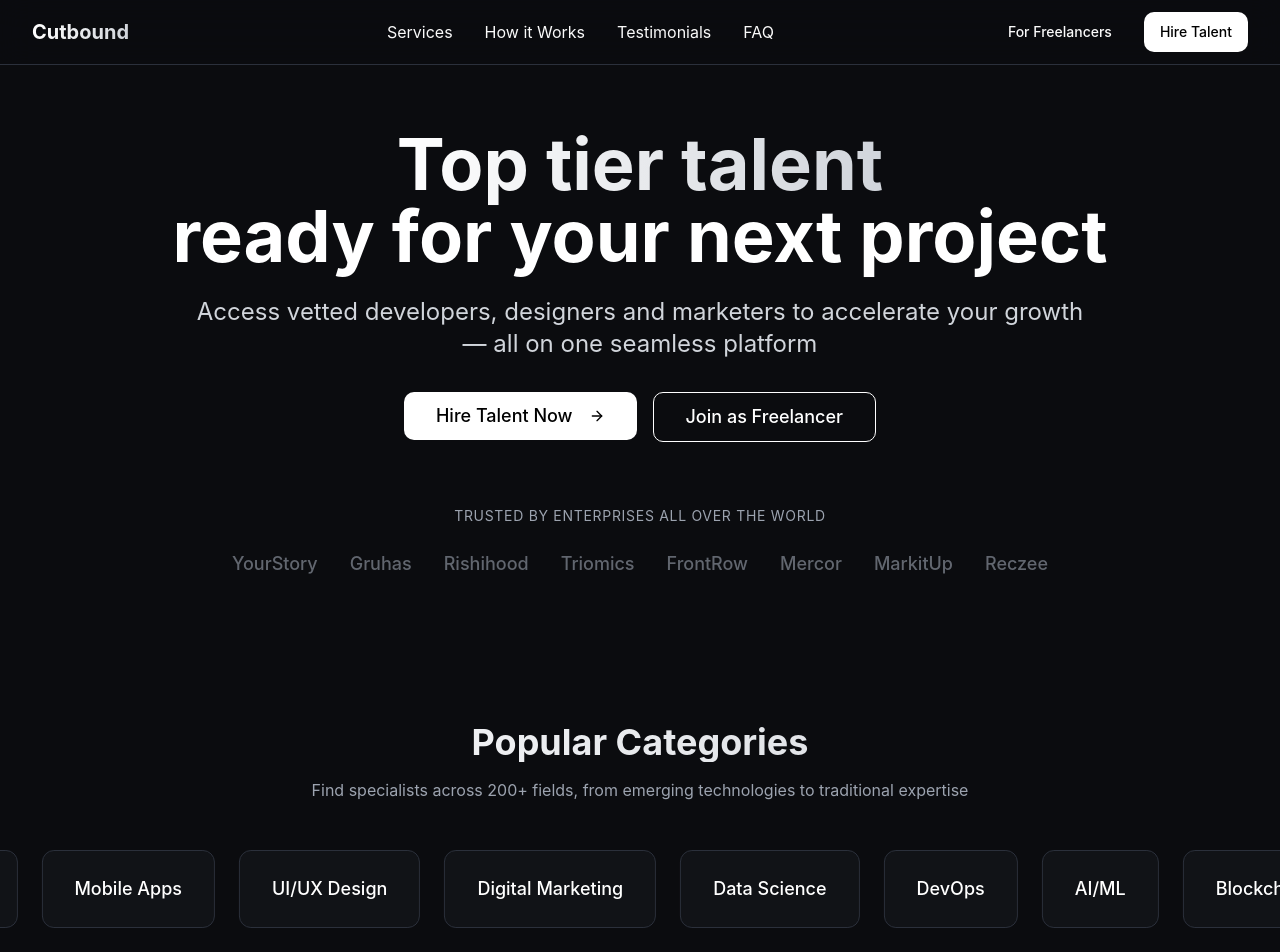
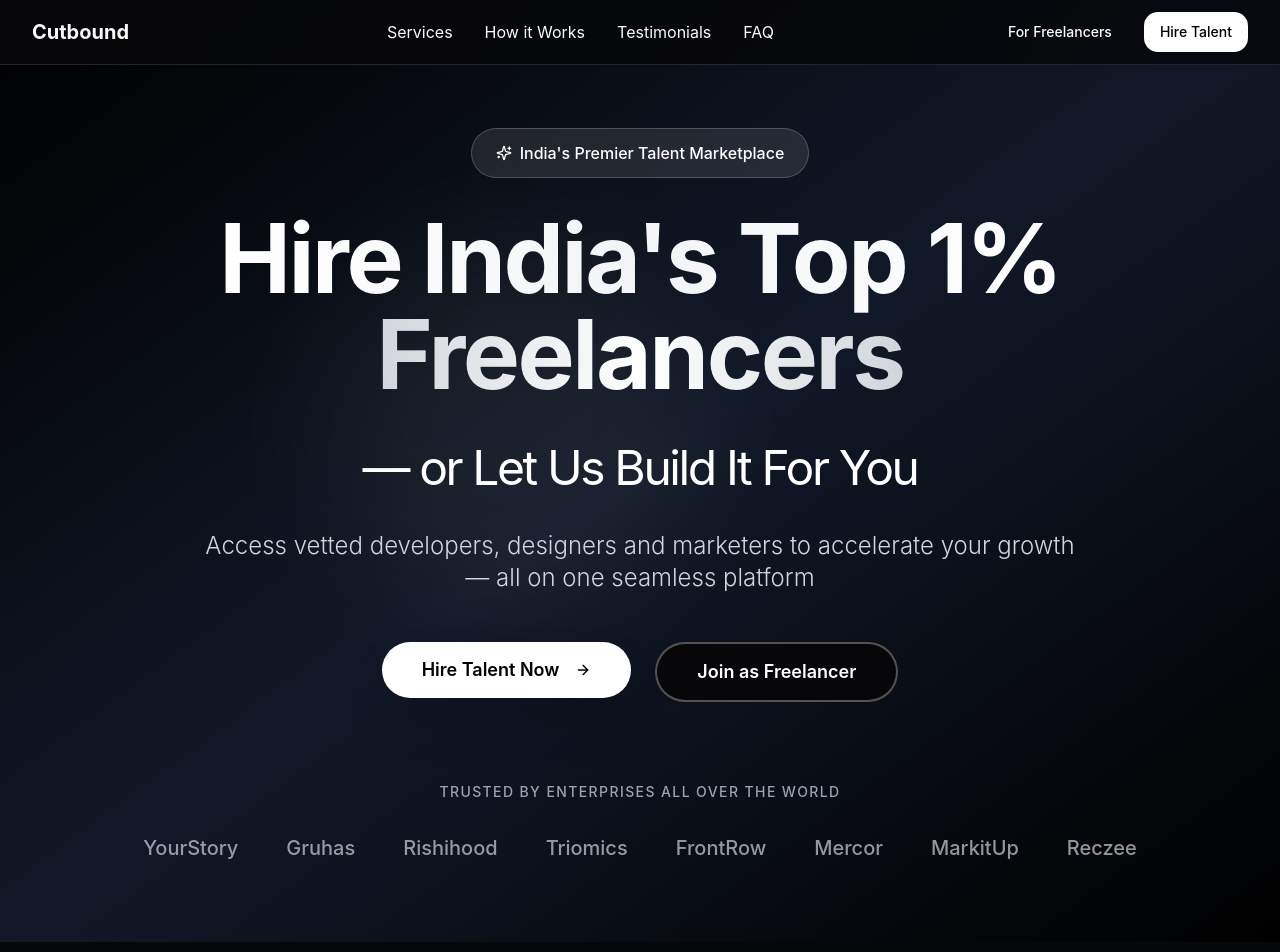
Before and after one commit to Finitebottutu/cutbound-talent-hub, a React (Vite) app: page / in a window 1280 px wide. Shown: the top 952 px of the page. Built offline with nearby package versions, Linux system fonts and the light colour scheme.

Commit message:
Refactor: Improve Hero section design
Updated the Hero section's headline to "Hire India’s Top 1% Freelancers — or Let Us Build It For You".

```diff
--- a/src/components/Categories.tsx
+++ b/src/components/Categories.tsx
@@ -6,29 +6,35 @@ const categories = [
 
 const Categories = () => {
   return (
-    <section className="py-16 overflow-hidden">
-      <div className="max-w-7xl mx-auto px-6 lg:px-8 mb-12">
-        <h2 className="text-3xl md:text-4xl font-bold text-center gradient-text mb-4">
+    <section className="py-20 overflow-hidden relative">
+      <div className="absolute inset-0 bg-gradient-to-b from-background via-card to-background"></div>
+
+      <div className="max-w-7xl mx-auto px-6 lg:px-8 mb-16 relative z-10">
+        <h2 className="text-4xl md:text-5xl font-bold text-center gradient-text mb-6">
           Popular Categories
         </h2>
-        <p className="text-gray-400 text-center max-w-2xl mx-auto">
+        <p className="text-gray-400 text-center max-w-2xl mx-auto text-lg">
           Find specialists across 200+ fields, from emerging technologies to traditional expertise
         </p>
       </div>
 
       <div className="relative">
-        <div className="flex space-x-6 scroll-animation">
+        <div className="flex space-x-8 scroll-animation">
           {[...categories, ...categories].map((category, index) => (
             <div
               key={index}
-              className="flex-shrink-0 bg-card border border-border rounded-xl px-8 py-6 hover:bg-accent transition-colors cursor-pointer hover-scale"
+              className="flex-shrink-0 glass-effect rounded-2xl px-10 py-8 hover:bg-white/10 transition-all duration-500 cursor-pointer hover-scale premium-shadow"
             >
-              <span className="text-white font-medium text-lg whitespace-nowrap">
+              <span className="text-white font-semibold text-lg whitespace-nowrap">
                 {category}
               </span>
             </div>
           ))}
         </div>
+
+        {/* Gradient overlays for seamless scroll effect */}
+        <div className="absolute left-0 top-0 w-32 h-full bg-gradient-to-r from-background to-transparent z-10"></div>
+        <div className="absolute right-0 top-0 w-32 h-full bg-gradient-to-l from-background to-transparent z-10"></div>
       </div>
     </section>
   );
--- a/src/components/Hero.tsx
+++ b/src/components/Hero.tsx
@@ -1,39 +1,58 @@
 
 import { Button } from '@/components/ui/button';
-import { ArrowRight } from 'lucide-react';
+import { ArrowRight, Sparkles } from 'lucide-react';
 
 const Hero = () => {
   return (
-    <section className="pt-32 pb-20 px-6 lg:px-8">
-      <div className="max-w-7xl mx-auto">
+    <section className="pt-32 pb-20 px-6 lg:px-8 relative overflow-hidden">
+      {/* Premium background elements */}
+      <div className="absolute inset-0 bg-gradient-to-br from-black via-gray-900 to-black"></div>
+      <div className="absolute top-1/4 left-1/4 w-96 h-96 bg-white/5 rounded-full blur-3xl"></div>
+      <div className="absolute bottom-1/4 right-1/4 w-80 h-80 bg-white/3 rounded-full blur-3xl"></div>
+
+      <div className="max-w-7xl mx-auto relative z-10">
         <div className="text-center fade-in">
-          <h1 className="text-4xl md:text-6xl lg:text-7xl font-bold leading-tight mb-6">
-            <span className="gradient-text">Top tier talent</span>
+          {/* Premium badge */}
+          <div className="inline-flex items-center gap-2 bg-white/10 backdrop-blur-sm border border-white/20 rounded-full px-6 py-3 mb-8">
+            <Sparkles className="w-4 h-4 text-white" />
+            <span className="text-white font-medium">India's Premier Talent Marketplace</span>
+          </div>
+
+          <h1 className="text-4xl md:text-6xl lg:text-8xl font-bold leading-tight mb-8 tracking-tight">
+            <span className="bg-gradient-to-r from-white via-gray-100 to-white bg-clip-text text-transparent">
+              Hire India's Top 1%
+            </span>
             <br />
-            <span className="text-white">ready for your next project</span>
+            <span className="bg-gradient-to-r from-gray-300 via-white to-gray-300 bg-clip-text text-transparent">
+              Freelancers
+            </span>
+            <br />
+            <span className="text-white text-3xl md:text-4xl lg:text-5xl font-normal">
+              — or Let Us Build It For You
+            </span>
           </h1>
 
-          <p className="text-xl md:text-2xl text-gray-300 mb-8 max-w-4xl mx-auto leading-relaxed">
+          <p className="text-xl md:text-2xl text-gray-300 mb-12 max-w-4xl mx-auto leading-relaxed font-light">
             Access vetted developers, designers and marketers to accelerate your growth — all on one seamless platform
           </p>
 
-          <div className="flex flex-col sm:flex-row gap-4 justify-center mb-16">
-            <Button size="lg" className="bg-white text-black hover:bg-gray-200 text-lg px-8 py-6">
+          <div className="flex flex-col sm:flex-row gap-6 justify-center mb-20">
+            <Button size="lg" className="bg-white text-black hover:bg-gray-100 text-lg px-10 py-7 rounded-full font-semibold shadow-2xl hover:shadow-white/25 transition-all duration-300 hover:scale-105">
               Hire Talent Now
               <ArrowRight className="ml-2" size={20} />
             </Button>
-            <Button size="lg" variant="outline" className="border-white text-white hover:bg-white hover:text-black text-lg px-8 py-6">
+            <Button size="lg" variant="outline" className="border-2 border-white/30 text-white hover:bg-white hover:text-black text-lg px-10 py-7 rounded-full font-semibold backdrop-blur-sm hover:shadow-2xl transition-all duration-300 hover:scale-105">
               Join as Freelancer
             </Button>
           </div>
 
           <div className="text-center">
-            <p className="text-gray-400 text-sm mb-6 uppercase tracking-wider">
+            <p className="text-gray-400 text-sm mb-8 uppercase tracking-widest font-medium">
               Trusted by enterprises all over the world
             </p>
-            <div className="flex flex-wrap justify-center items-center gap-8 opacity-60">
+            <div className="flex flex-wrap justify-center items-center gap-12 opacity-70">
               {['YourStory', 'Gruhas', 'Rishihood', 'Triomics', 'FrontRow', 'Mercor', 'MarkitUp', 'Reczee'].map((company) => (
-                <div key={company} className="text-gray-400 font-medium text-lg">
+                <div key={company} className="text-gray-300 font-medium text-xl hover:text-white transition-colors duration-300 cursor-pointer">
                   {company}
                 </div>
               ))}
--- a/src/index.css
+++ b/src/index.css
@@ -3,39 +3,39 @@
 @tailwind components;
 @tailwind utilities;
 
-@import url('https://fonts.googleapis.com/css2?family=Inter:wght@300;400;500;600;700;800&display=swap');
+@import url('https://fonts.googleapis.com/css2?family=Inter:wght@300;400;500;600;700;800;900&display=swap');
 
 @layer base {
   :root {
-    --background: 220 15% 5%;
+    --background: 220 15% 3%;
     --foreground: 0 0% 98%;
 
-    --card: 220 15% 8%;
+    --card: 220 15% 6%;
     --card-foreground: 0 0% 95%;
 
-    --popover: 220 15% 8%;
+    --popover: 220 15% 6%;
     --popover-foreground: 0 0% 95%;
 
     --primary: 0 0% 98%;
-    --primary-foreground: 220 15% 5%;
+    --primary-foreground: 220 15% 3%;
 
-    --secondary: 220 15% 12%;
+    --secondary: 220 15% 10%;
     --secondary-foreground: 0 0% 90%;
 
-    --muted: 220 15% 12%;
+    --muted: 220 15% 10%;
     --muted-foreground: 0 0% 60%;
 
-    --accent: 220 15% 15%;
+    --accent: 220 15% 12%;
     --accent-foreground: 0 0% 95%;
 
     --destructive: 0 84.2% 60.2%;
     --destructive-foreground: 210 40% 98%;
 
-    --border: 220 15% 20%;
-    --input: 220 15% 15%;
+    --border: 220 15% 15%;
+    --input: 220 15% 12%;
     --ring: 0 0% 95%;
 
-    --radius: 0.75rem;
+    --radius: 1rem;
   }
 }
 
@@ -46,6 +46,8 @@
 
   body {
     @apply bg-background text-foreground font-['Inter',sans-serif] antialiased;
+    background: radial-gradient(ellipse at top, rgba(255,255,255,0.05) 0%, transparent 50%),
+                linear-gradient(180deg, #000000 0%, #0a0a0a 100%);
   }
 
   html {
@@ -55,41 +57,58 @@
 
 @layer components {
   .gradient-text {
-    @apply bg-gradient-to-r from-white to-gray-300 bg-clip-text text-transparent;
+    @apply bg-gradient-to-r from-white via-gray-100 to-white bg-clip-text text-transparent;
+  }
+
+  .premium-gradient {
+    @apply bg-gradient-to-br from-white/20 via-white/5 to-transparent;
+  }
+
+  .glass-effect {
+    @apply bg-white/5 backdrop-blur-xl border border-white/10;
   }
 
   .hover-scale {
-    @apply transition-transform duration-300 hover:scale-105;
+    @apply transition-all duration-500 hover:scale-105 hover:shadow-2xl;
   }
 
   .fade-in {
-    animation: fadeIn 0.6s ease-out forwards;
+    animation: premiumFadeIn 1s ease-out forwards;
   }
 
   .slide-up {
-    animation: slideUp 0.8s ease-out forwards;
+    animation: premiumSlideUp 1s ease-out forwards;
+  }
+
+  .premium-shadow {
+    box-shadow: 0 25px 50px -12px rgba(0, 0, 0, 0.8),
+                0 0 0 1px rgba(255, 255, 255, 0.1);
   }
 }
 
-@keyframes fadeIn {
+@keyframes premiumFadeIn {
   from {
     opacity: 0;
-    transform: translateY(20px);
+    transform: translateY(30px);
+    filter: blur(4px);
   }
   to {
     opacity: 1;
     transform: translateY(0);
+    filter: blur(0);
   }
 }
 
-@keyframes slideUp {
+@keyframes premiumSlideUp {
   from {
     opacity: 0;
-    transform: translateY(40px);
+    transform: translateY(50px);
+    filter: blur(4px);
   }
   to {
     opacity: 1;
     transform: translateY(0);
+    filter: blur(0);
   }
 }
 
@@ -103,5 +122,23 @@
 }
 
 .scroll-animation {
-  animation: scroll 20s linear infinite;
+  animation: scroll 25s linear infinite;
 }
+
+/* Premium scrollbar */
+::-webkit-scrollbar {
+  width: 8px;
+}
+
+::-webkit-scrollbar-track {
+  background: rgba(255, 255, 255, 0.05);
+}
+
+::-webkit-scrollbar-thumb {
+  background: rgba(255, 255, 255, 0.2);
+  border-radius: 4px;
+}
+
+::-webkit-scrollbar-thumb:hover {
+  background: rgba(255, 255, 255, 0.3);
+}
```
